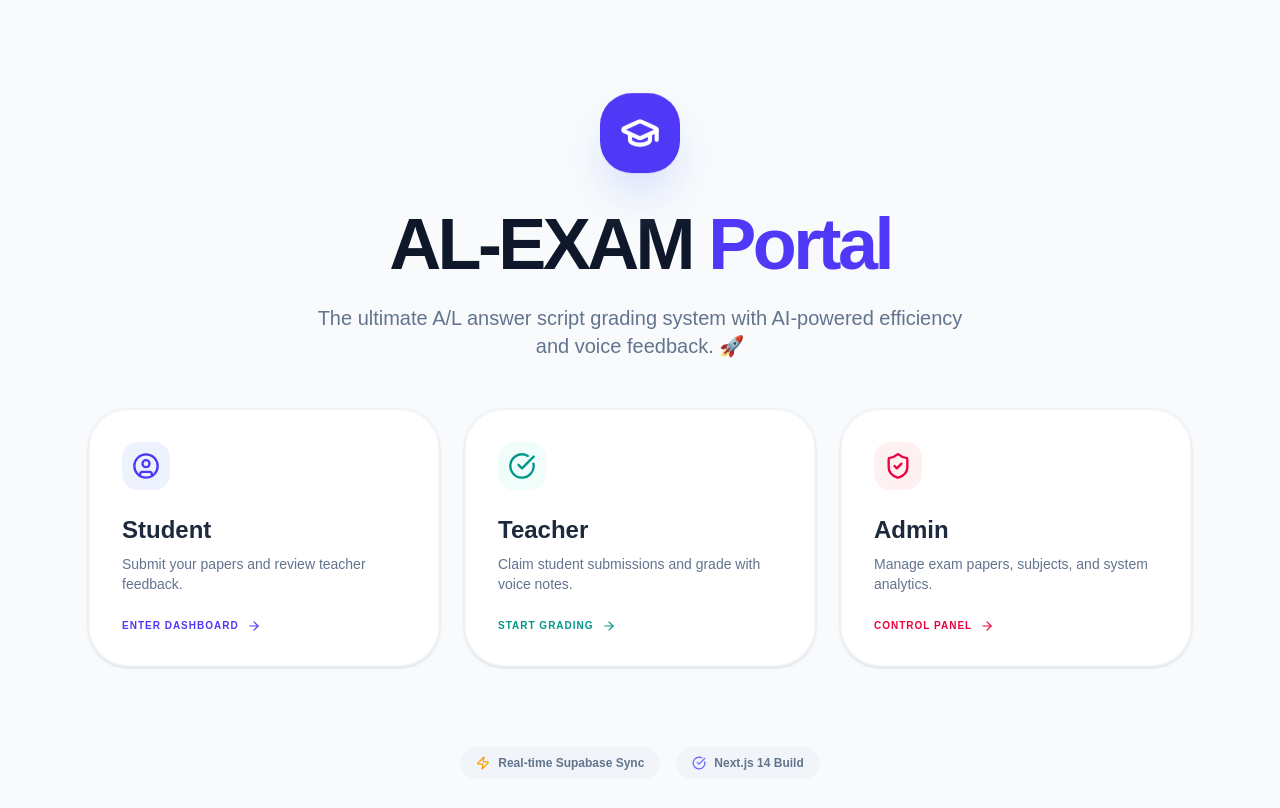
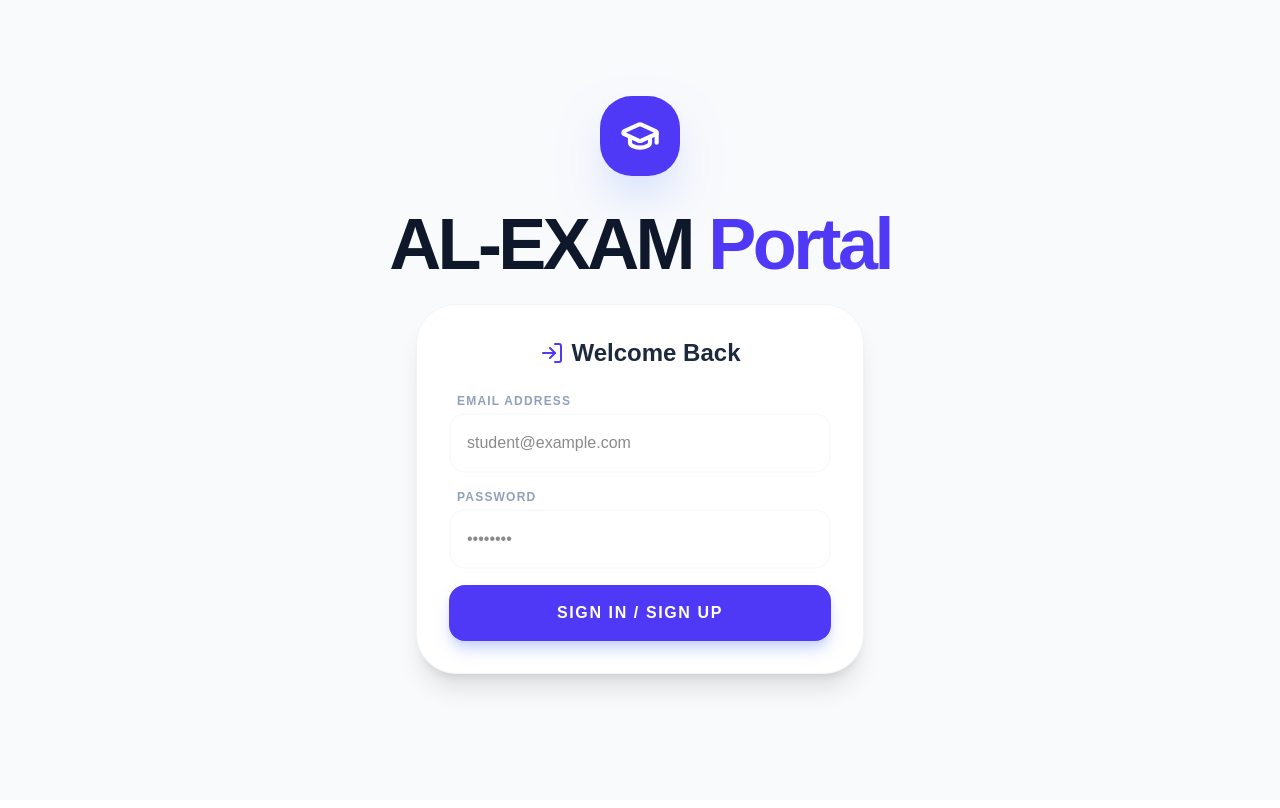
Before and after one commit to aiopen841-cmyk/al-exam-portal, a Next.js app: page / in a window 1280 px wide. Shown: the top 808 px of the page. Built offline with nearby package versions, Linux system fonts and the light colour scheme.

Commit message:
Added Login Form

```diff
--- a/app/page.tsx
+++ b/app/page.tsx
@@ -1,5 +1,6 @@
 "use client";
 
+import { useEffect, useState } from "react";
 import Link from "next/link";
 import {
   GraduationCap,
@@ -7,15 +8,51 @@ import {
   CheckCircle,
   ShieldCheck,
   UserCircle,
-  Zap
+  LogIn,
+  Loader2
 } from "lucide-react";
+import { supabase } from "@/lib/supabaseClient";
 
 export default function LandingPage() {
+  const [session, setSession] = useState<any>(null);
+  const [email, setEmail] = useState("");
+  const [password, setPassword] = useState("");
+  const [loading, setLoading] = useState(false);
+  const [initialLoading, setInitialLoading] = useState(true);
+
+  useEffect(() => {
+    // දැනට ලොග් වෙලා ඉන්නවද බලනවා
+    supabase.auth.getSession().then(({ data: { session } }) => {
+      setSession(session);
+      setInitialLoading(false);
+    });
+
+    const { data: { subscription } } = supabase.auth.onAuthStateChange((_event, session) => {
+      setSession(session);
+    });
+
+    return () => subscription.unsubscribe();
+  }, []);
+
+  const handleLogin = async (e: React.FormEvent) => {
+    e.preventDefault();
+    setLoading(true);
+    const { error } = await supabase.auth.signInWithPassword({ email, password });
+    if (error) {
+      // Login එකේදී Account එක නැත්නම් Sign Up කරනවා (ටෙස්ට් කරන්න ලේසි වෙන්න)
+      const { error: signUpError } = await supabase.auth.signUp({ email, password });
+      if (signUpError) alert(signUpError.message);
+      else alert("Check your email for confirmation or try logging in again!");
+    }
+    setLoading(false);
+  };
+
+  if (initialLoading) return <div className="min-h-screen flex items-center justify-center font-bold">Checking System...</div>;
+
   return (
     <div className="min-h-screen bg-slate-50 dark:bg-slate-950">
-      {/* 🌌 Hero Section */}
       <main className="max-w-6xl mx-auto px-6 py-16 md:py-24 flex flex-col items-center text-center">
-        <div className="size-20 bg-indigo-600 rounded-[2rem] flex items-center justify-center text-white mb-8 shadow-2xl shadow-indigo-200 dark:shadow-none animate-bounce">
+        <div className="size-20 bg-indigo-600 rounded-[2rem] flex items-center justify-center text-white mb-8 shadow-2xl shadow-indigo-200">
           <GraduationCap size={40} strokeWidth={2.5} />
         </div>
 
@@ -23,54 +60,48 @@ export default function LandingPage() {
           AL-EXAM <span className="text-indigo-600">Portal</span>
         </h1>
 
-        <p className="text-lg md:text-xl text-slate-500 dark:text-slate-400 max-w-2xl mb-12 font-medium">
-          The ultimate A/L answer script grading system with AI-powered efficiency and voice feedback. 🚀
-        </p>
+        {!session ? (
+          /* 🔐 Login Form (ලොග් වෙලා නැත්නම් පේන කෑල්ල) */
+          <div className="w-full max-w-md bg-white dark:bg-slate-900 p-8 rounded-[40px] shadow-xl border border-slate-100 dark:border-slate-800 animate-in fade-in zoom-in duration-500">
+            <h2 className="text-2xl font-black mb-6 text-slate-800 dark:text-white flex items-center justify-center gap-2">
+              <LogIn className="text-indigo-600" /> Welcome Back
+            </h2>
+            <form onSubmit={handleLogin} className="space-y-4 text-left">
+              <div>
+                <label className="block text-xs font-bold text-slate-400 uppercase tracking-widest mb-1 ml-2">Email Address</label>
+                <input type="email" value={email} onChange={e => setEmail(e.target.value)} className="w-full p-4 rounded-2xl border-2 border-slate-50 dark:border-slate-800 dark:bg-slate-950 outline-none focus:border-indigo-500 transition" placeholder="student@example.com" required />
+              </div>
+              <div>
+                <label className="block text-xs font-bold text-slate-400 uppercase tracking-widest mb-1 ml-2">Password</label>
+                <input type="password" value={password} onChange={e => setPassword(e.target.value)} className="w-full p-4 rounded-2xl border-2 border-slate-50 dark:border-slate-800 dark:bg-slate-950 outline-none focus:border-indigo-500 transition" placeholder="••••••••" required />
+              </div>
+              <button disabled={loading} className="w-full py-4 bg-indigo-600 text-white rounded-2xl font-black uppercase tracking-widest hover:bg-indigo-700 transition shadow-lg shadow-indigo-200 flex items-center justify-center gap-2">
+                {loading ? <Loader2 className="animate-spin" /> : "Sign In / Sign Up"}
+              </button>
+            </form>
+          </div>
+        ) : (
+          /* 🛣️ Entry Routes (ලොග් වුණාට පස්සේ විතරයි මේවා පේන්නේ) */
+          <div className="grid md:grid-cols-3 gap-6 w-full animate-in slide-in-from-bottom duration-700">
+            <Link href="/student-dashboard" className="group p-8 bg-white dark:bg-slate-900 border-2 border-slate-100 dark:border-slate-800 rounded-[40px] hover:border-indigo-600 transition-all text-left shadow-sm">
+              <UserCircle className="text-indigo-600 mb-6" size={32} />
+              <h3 className="text-2xl font-black text-slate-800 dark:text-white mb-2">Student</h3>
+              <span className="flex items-center gap-2 font-bold text-indigo-600 text-xs">Enter Dashboard <ArrowRight size={14}/></span>
+            </Link>
 
-        {/* 🛣️ Entry Routes */}
-        <div className="grid md:grid-cols-3 gap-6 w-full">
+            <Link href="/teacher" className="group p-8 bg-white dark:bg-slate-900 border-2 border-slate-100 dark:border-slate-800 rounded-[40px] hover:border-teal-600 transition-all text-left shadow-sm">
+              <CheckCircle className="text-teal-600 mb-6" size={32} />
+              <h3 className="text-2xl font-black text-slate-800 dark:text-white mb-2">Teacher</h3>
+              <span className="flex items-center gap-2 font-bold text-teal-600 text-xs">Start Grading <ArrowRight size={14}/></span>
+            </Link>
 
-          {/* 1. Student Card */}
-          <Link href="/student-dashboard" className="group p-8 bg-white dark:bg-slate-900 border-2 border-slate-100 dark:border-slate-800 rounded-[40px] hover:border-indigo-600 dark:hover:border-indigo-500 transition-all text-left shadow-sm hover:shadow-xl hover:-translate-y-2">
-            <div className="size-12 bg-indigo-50 dark:bg-indigo-900/30 rounded-2xl flex items-center justify-center mb-6 group-hover:scale-110 transition">
-                <UserCircle className="text-indigo-600" size={28} />
-            </div>
-            <h3 className="text-2xl font-black text-slate-800 dark:text-slate-100 mb-2">Student</h3>
-            <p className="text-slate-500 dark:text-slate-400 text-sm mb-6">Submit your papers and review teacher feedback.</p>
-            <span className="flex items-center gap-2 font-bold text-indigo-600 group-hover:gap-4 transition-all uppercase text-[10px] tracking-widest">Enter Dashboard <ArrowRight size={14}/></span>
-          </Link>
-
-          {/* 2. Teacher Card */}
-          <Link href="/teacher" className="group p-8 bg-white dark:bg-slate-900 border-2 border-slate-100 dark:border-slate-800 rounded-[40px] hover:border-teal-600 dark:hover:border-teal-500 transition-all text-left shadow-sm hover:shadow-xl hover:-translate-y-2">
-            <div className="size-12 bg-teal-50 dark:bg-teal-900/30 rounded-2xl flex items-center justify-center mb-6 group-hover:scale-110 transition">
-                <CheckCircle className="text-teal-600" size={28} />
-            </div>
-            <h3 className="text-2xl font-black text-slate-800 dark:text-slate-100 mb-2">Teacher</h3>
-            <p className="text-slate-500 dark:text-slate-400 text-sm mb-6">Claim student submissions and grade with voice notes.</p>
-            <span className="flex items-center gap-2 font-bold text-teal-600 group-hover:gap-4 transition-all uppercase text-[10px] tracking-widest">Start Grading <ArrowRight size={14}/></span>
-          </Link>
-
-          {/* 3. Admin Card */}
-          <Link href="/admin" className="group p-8 bg-white dark:bg-slate-900 border-2 border-slate-100 dark:border-slate-800 rounded-[40px] hover:border-rose-600 dark:hover:border-rose-500 transition-all text-left shadow-sm hover:shadow-xl hover:-translate-y-2">
-            <div className="size-12 bg-rose-50 dark:bg-rose-900/30 rounded-2xl flex items-center justify-center mb-6 group-hover:scale-110 transition">
-                <ShieldCheck className="text-rose-600" size={28} />
-            </div>
-            <h3 className="text-2xl font-black text-slate-800 dark:text-slate-100 mb-2">Admin</h3>
-            <p className="text-slate-500 dark:text-slate-400 text-sm mb-6">Manage exam papers, subjects, and system analytics.</p>
-            <span className="flex items-center gap-2 font-bold text-rose-600 group-hover:gap-4 transition-all uppercase text-[10px] tracking-widest">Control Panel <ArrowRight size={14}/></span>
-          </Link>
-
-        </div>
-
-        {/* 🛠️ Footer Feature Tags */}
-        <div className="mt-20 flex flex-wrap justify-center gap-4">
-            <div className="px-4 py-2 bg-slate-100 dark:bg-slate-800 rounded-full text-xs font-bold text-slate-500 flex items-center gap-2">
-                <Zap size={14} className="text-amber-500" /> Real-time Supabase Sync
-            </div>
-            <div className="px-4 py-2 bg-slate-100 dark:bg-slate-800 rounded-full text-xs font-bold text-slate-500 flex items-center gap-2">
-                <CheckCircle size={14} className="text-indigo-500" /> Next.js 14 Build
-            </div>
-        </div>
+            <Link href="/admin" className="group p-8 bg-white dark:bg-slate-900 border-2 border-slate-100 dark:border-slate-800 rounded-[40px] hover:border-rose-600 transition-all text-left shadow-sm">
+              <ShieldCheck className="text-rose-600 mb-6" size={32} />
+              <h3 className="text-2xl font-black text-slate-800 dark:text-white mb-2">Admin</h3>
+              <span className="flex items-center gap-2 font-bold text-rose-600 text-xs">Control Panel <ArrowRight size={14}/></span>
+            </Link>
+          </div>
+        )}
       </main>
     </div>
   );
```
